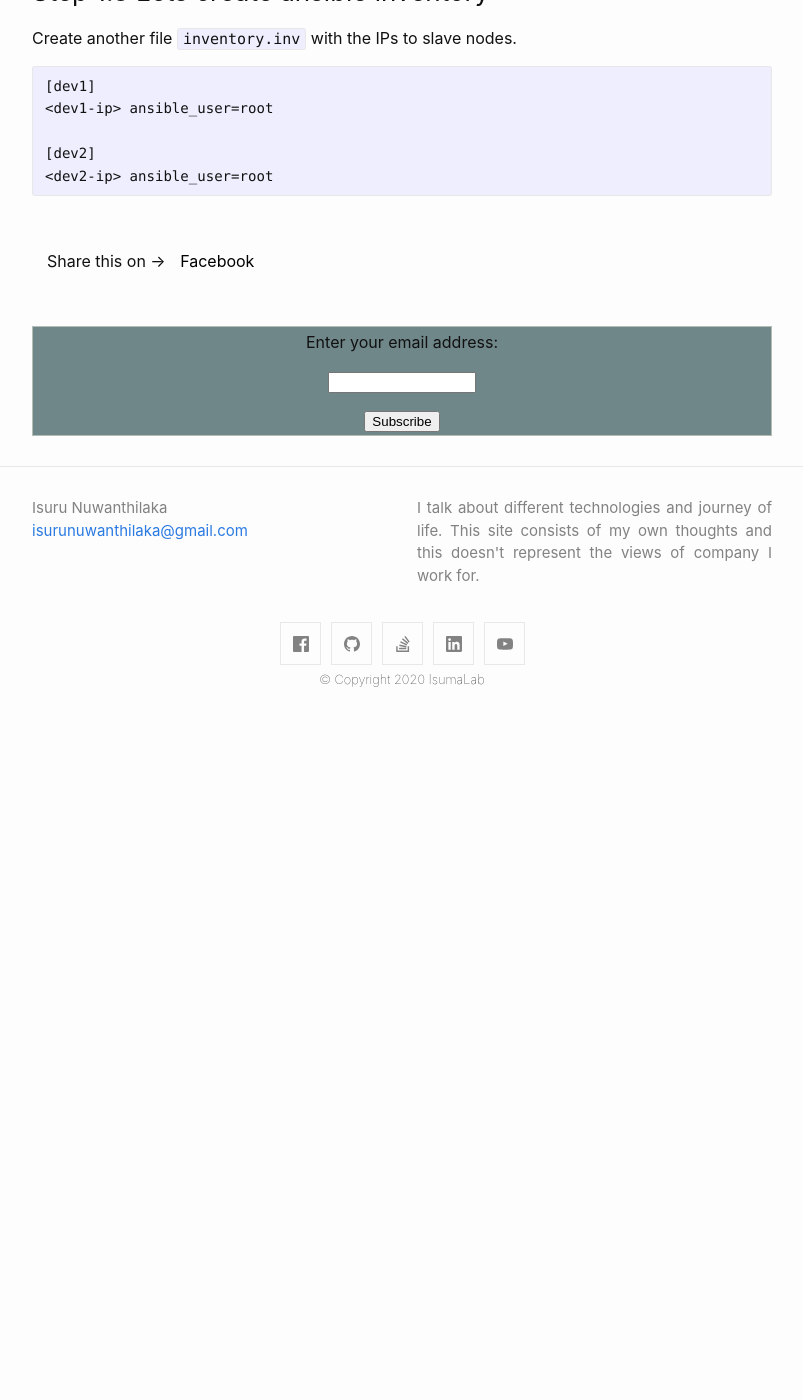
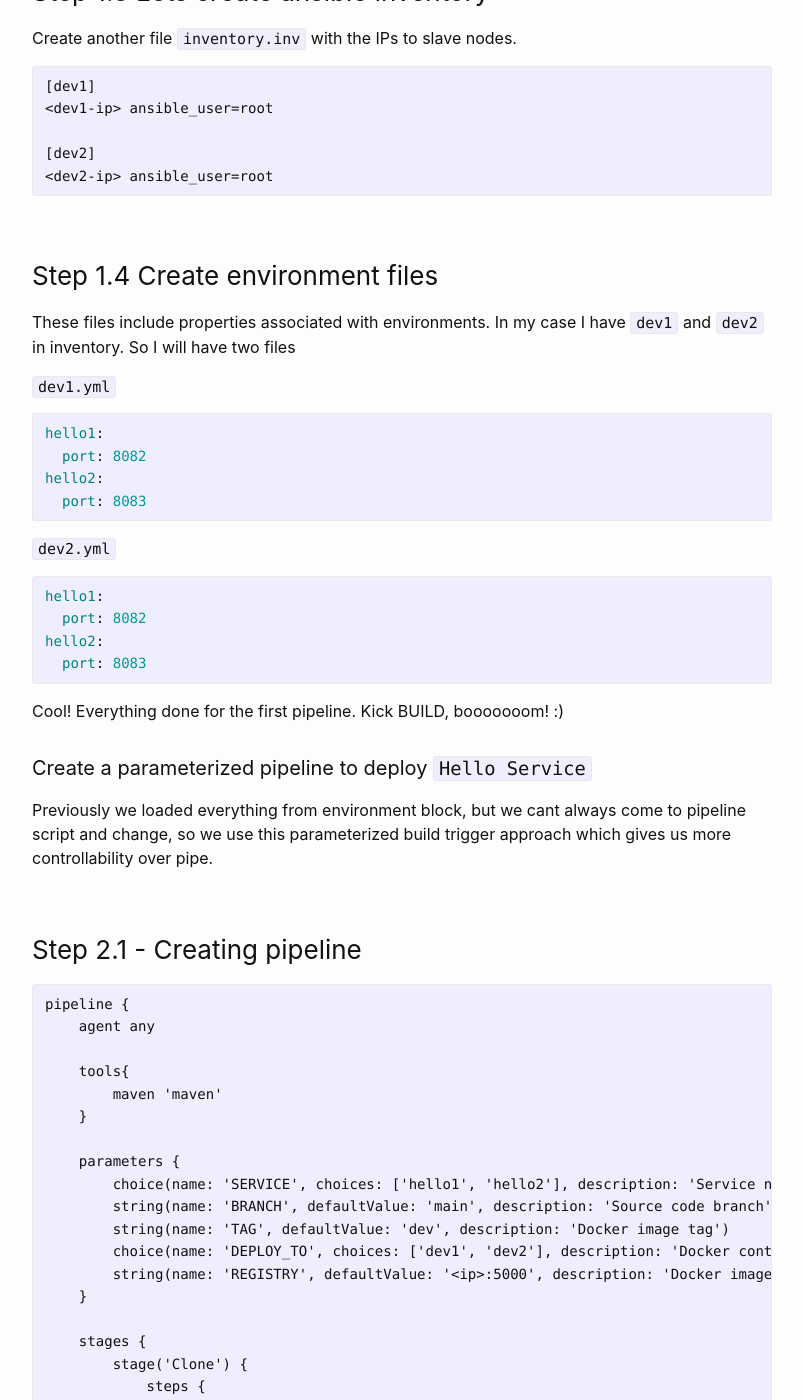
Before and after one commit to isurunuwanthilaka/isurunuwanthilaka.github.io, a Jekyll site: the page built from _posts/2021-02-18-docker-jenkins-ansible-automation.md, in a window 1280 px wide and 1400 px high, scrolled down 5944 px. Shown: the whole window, without its empty margins (238-1041 px from the left). Built offline with Jekyll 4.4.1, drawn with Linux system fonts in a browser that asks for light colours; comment, search, counter and statistics services are not loaded; before the commit the page ends 6678 px from its top, so only the background shows below that; some of the changed text lies outside the part shown.

Commit message:
add new cicd article

````diff
--- a/_posts/2021-02-18-docker-jenkins-ansible-automation.md
+++ b/_posts/2021-02-18-docker-jenkins-ansible-automation.md
@@ -215,3 +215,95 @@ Create another file `inventory.inv` with the IPs to slave nodes.
 [dev2]
 <dev2-ip> ansible_user=root
 ```
+### Step 1.4 Create environment files
+
+These files include properties associated with environments. In my case I have `dev1` and `dev2` in inventory. So I will have two files
+
+`dev1.yml`
+
+```yml
+hello1:
+  port: 8082
+hello2:
+  port: 8083
+```
+
+`dev2.yml`
+
+```yml
+hello1:
+  port: 8082
+hello2:
+  port: 8083
+```
+
+Cool! Everything done for the first pipeline. Kick BUILD, booooooom! :)
+
+#### Create a parameterized pipeline to deploy `Hello Service`
+
+Previously we loaded everything from environment block, but we cant always come to pipeline script and change, so we use this parameterized build trigger approach which gives us more controllability over pipe.
+
+### Step 2.1 - Creating pipeline
+
+```
+pipeline {
+    agent any
+
+    tools{
+        maven 'maven'
+    }
+
+    parameters {
+        choice(name: 'SERVICE', choices: ['hello1', 'hello2'], description: 'Service name')
+        string(name: 'BRANCH', defaultValue: 'main', description: 'Source code branch')
+        string(name: 'TAG', defaultValue: 'dev', description: 'Docker image tag')
+        choice(name: 'DEPLOY_TO', choices: ['dev1', 'dev2'], description: 'Docker container deployment environment')
+        string(name: 'REGISTRY', defaultValue: '<ip>:5000', description: 'Docker image repository IP:PORT')
+    }
+
+    stages {
+        stage('Clone') {
+            steps {
+                git branch: "${params.BRANCH}" , credentialsId: 'bitbucket', url: 'https://isurunuwanthilaka@bitbucket.org/isurunuwanthilaka/hello-world1'
+
+            }
+        }
+
+        stage('Maven Build') {
+            steps {
+                sh "mvn clean package"
+
+            }
+        }
+
+        stage('Docker Build') {
+            steps {
+                sh "docker build -t ${params.REGISTRY}/${params.SERVICE}:${params.TAG} ./"
+
+            }
+        }
+
+        stage('Docker Push') {
+            steps {
+                sh "docker push ${params.REGISTRY}/${params.SERVICE}:${params.TAG}"
+            }
+        }
+
+        stage('Deploy Docker Container') {
+            steps {
+                ansiblePlaybook credentialsId: 'dev-server', disableHostKeyChecking: true, extras: "-e TAG=${params.TAG} -e ENV=${params.DEPLOY_TO} --tags {params.SERVICE}", installation: 'ansible', inventory: '/home/src/ansible-scripts/inventory.inv', playbook: '/home/src/ansible-scripts/docker-deployment.yml'
+            }
+        }
+
+        stage('Clean') {
+            steps {
+                sh "docker image rm -f ${params.REGISTRY}/${params.SERVICE}:${params.TAG}"
+                sh "docker system prune -f"
+
+            }
+        }
+    }
+}
+```
+
+Other files are same.
````
